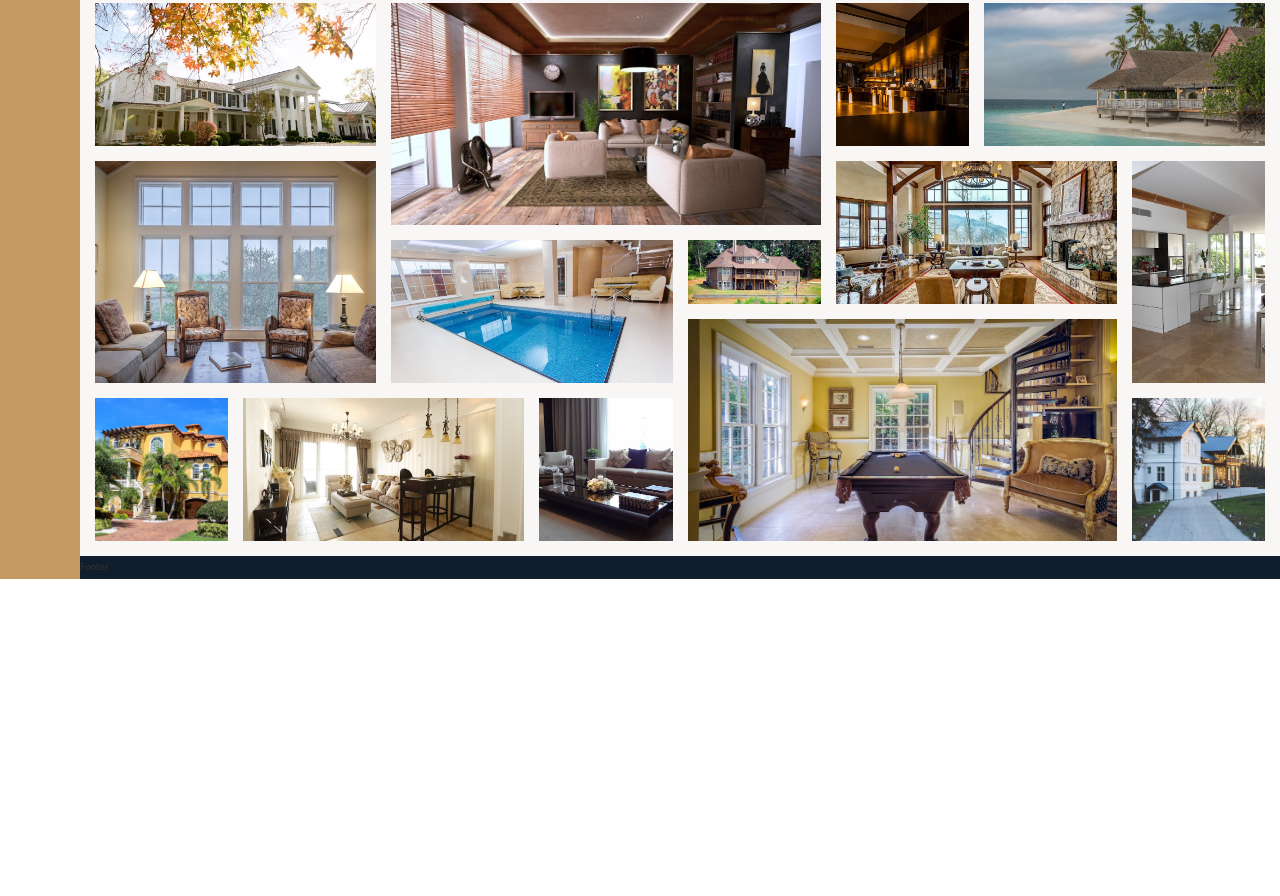
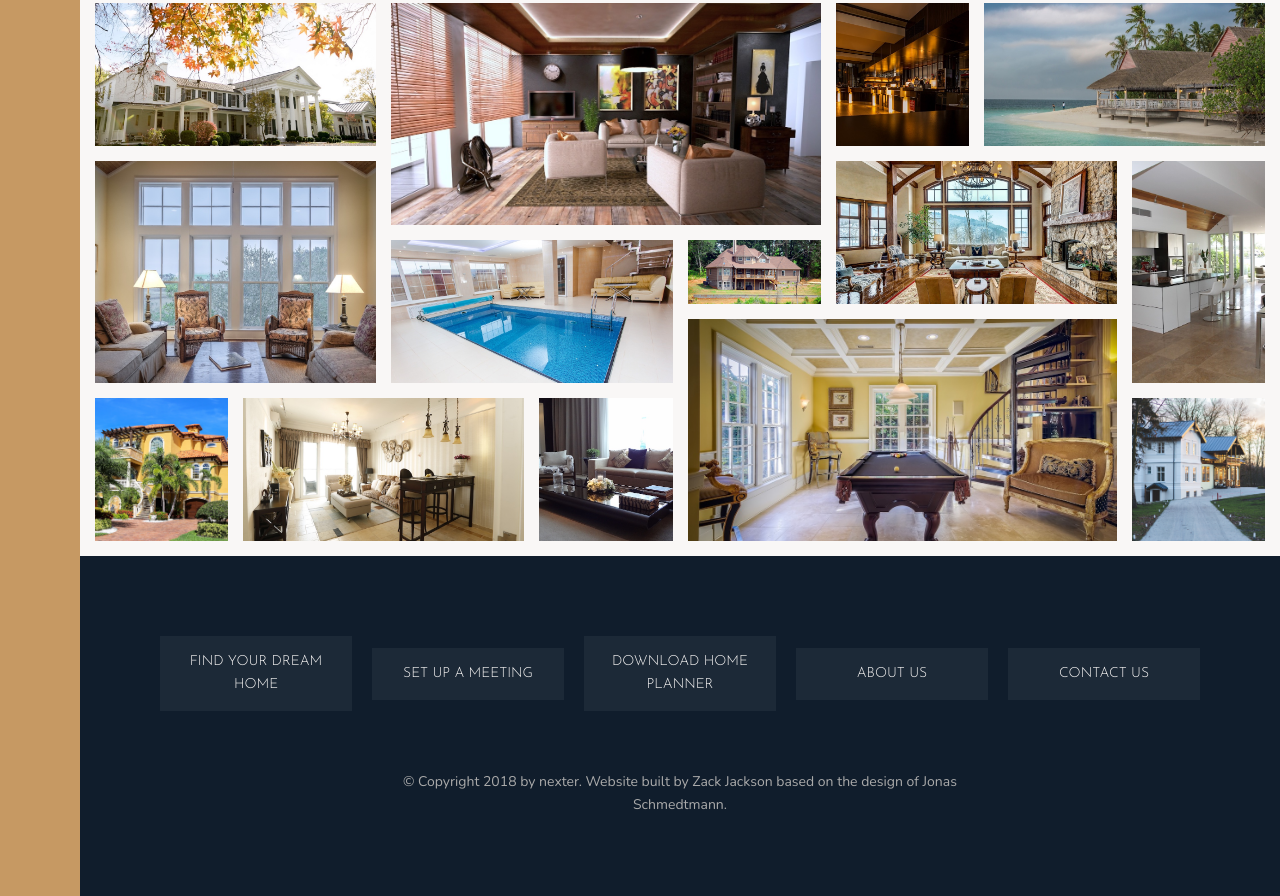
Before and after one commit to zack-jack/Nexter, a website: page index.html in a window 1280 px wide. Shown: the part 3132-4028 px from the top of the page. Before the commit the page ends 3711 px from the top, so only its background shows below. Drawn offline with nearby package versions, Linux system fonts and the light colour scheme.

Commit message:
Footer section

```diff
--- a/css/style.css
+++ b/css/style.css
@@ -333,5 +333,35 @@ body {
 ============================================================================ */
 .footer {
   background-color: #101d2c;
+  padding: 8rem;
   /* Grid layout */
   grid-column: full-start / full-end; }
+  .footer .nav {
+    list-style: none;
+    display: grid;
+    grid-template-columns: repeat(auto-fit, minmax(15rem, 1fr));
+    grid-gap: 2rem;
+    align-items: center; }
+    .footer .nav__link:link, .footer .nav__link:visited {
+      font-size: 1.4rem;
+      color: #f9f7f6;
+      text-decoration: none;
+      font-family: "Josefin Sans", sans-serif;
+      text-transform: uppercase;
+      text-align: center;
+      padding: 1.5rem;
+      display: block;
+      transition: all 0.2s;
+      background-color: rgba(249, 247, 246, 0.05); }
+    .footer .nav__link:hover, .footer .nav__link:active {
+      background-color: rgba(249, 247, 246, 0.1);
+      transform: translateY(-3px); }
+
+.copyright {
+  font-size: 1.4rem;
+  color: #aaa;
+  margin-top: 6rem;
+  margin-right: auto;
+  margin-left: auto;
+  text-align: center;
+  width: 60%; }
--- a/index.html
+++ b/index.html
@@ -397,7 +397,37 @@
       </section>
 
       <footer class="footer">
-        Footer
+        <ul class="nav">
+          <li class="nav__item">
+            <a href="#" class="nav__link">
+              Find your dream home
+            </a>
+          </li>
+          <li class="nav__item">
+            <a href="#" class="nav__link">
+              Set up a meeting
+            </a>
+          </li>
+          <li class="nav__item">
+            <a href="#" class="nav__link">
+              Download home planner
+            </a>
+          </li>
+          <li class="nav__item">
+            <a href="#" class="nav__link">
+              About us
+            </a>
+          </li>
+          <li class="nav__item">
+            <a href="#" class="nav__link">
+              Contact us
+            </a>
+          </li>
+        </ul>
+
+        <p class="copyright">
+          &copy; Copyright 2018 by nexter. Website built by Zack Jackson based on the design of Jonas Schmedtmann.
+        </p>
       </footer>
     </body>
 </html>
--- a/sass/_footer.scss
+++ b/sass/_footer.scss
@@ -4,7 +4,48 @@
 
 .footer {
   background-color: $color-secondary;
+  padding: 8rem;
 
   /* Grid layout */
   grid-column: full-start / full-end;
+
+  .nav {
+    list-style: none;
+
+    display: grid;
+    grid-template-columns: repeat(auto-fit, minmax(15rem, 1fr));
+    grid-gap: 2rem;
+    align-items: center;
+
+    &__link:link,
+    &__link:visited {
+      font-size: 1.4rem;
+      color: $color-grey-light-1;
+      text-decoration: none;
+      font-family: $font-display;
+      text-transform: uppercase;
+      text-align: center;
+      padding: 1.5rem;
+      display: block;
+      transition: all 0.2s;
+
+      background-color: rgba($color-grey-light-1, 0.05);
+    }
+
+    &__link:hover,
+    &__link:active {
+      background-color: rgba($color-grey-light-1, 0.1);
+      transform: translateY(-3px);
+    }
+  }
 }
+
+.copyright {
+  font-size: 1.4rem;
+  color: $color-grey-light-2;
+  margin-top: 6rem;
+  margin-right: auto;
+  margin-left: auto;
+  text-align: center;
+  width: 60%;
+}
```
